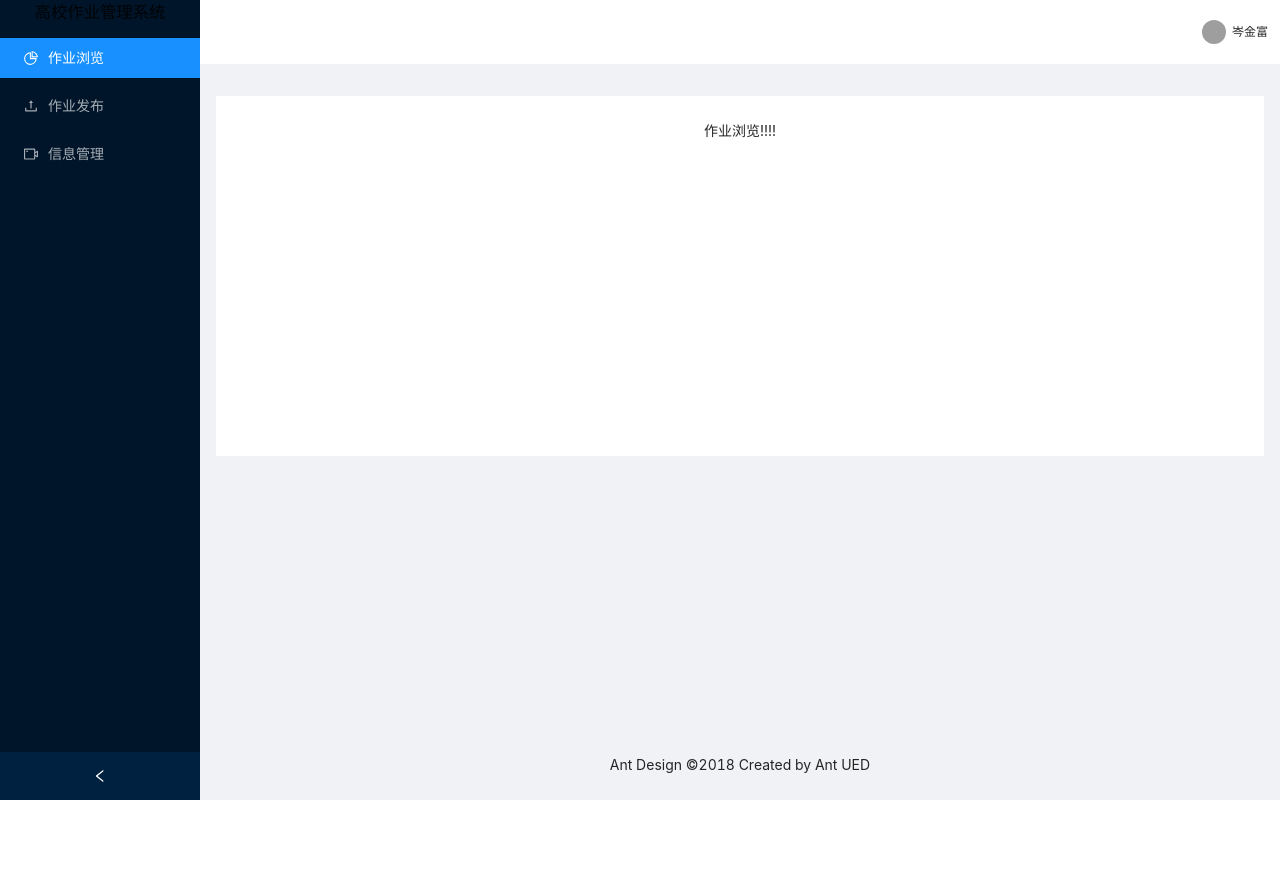
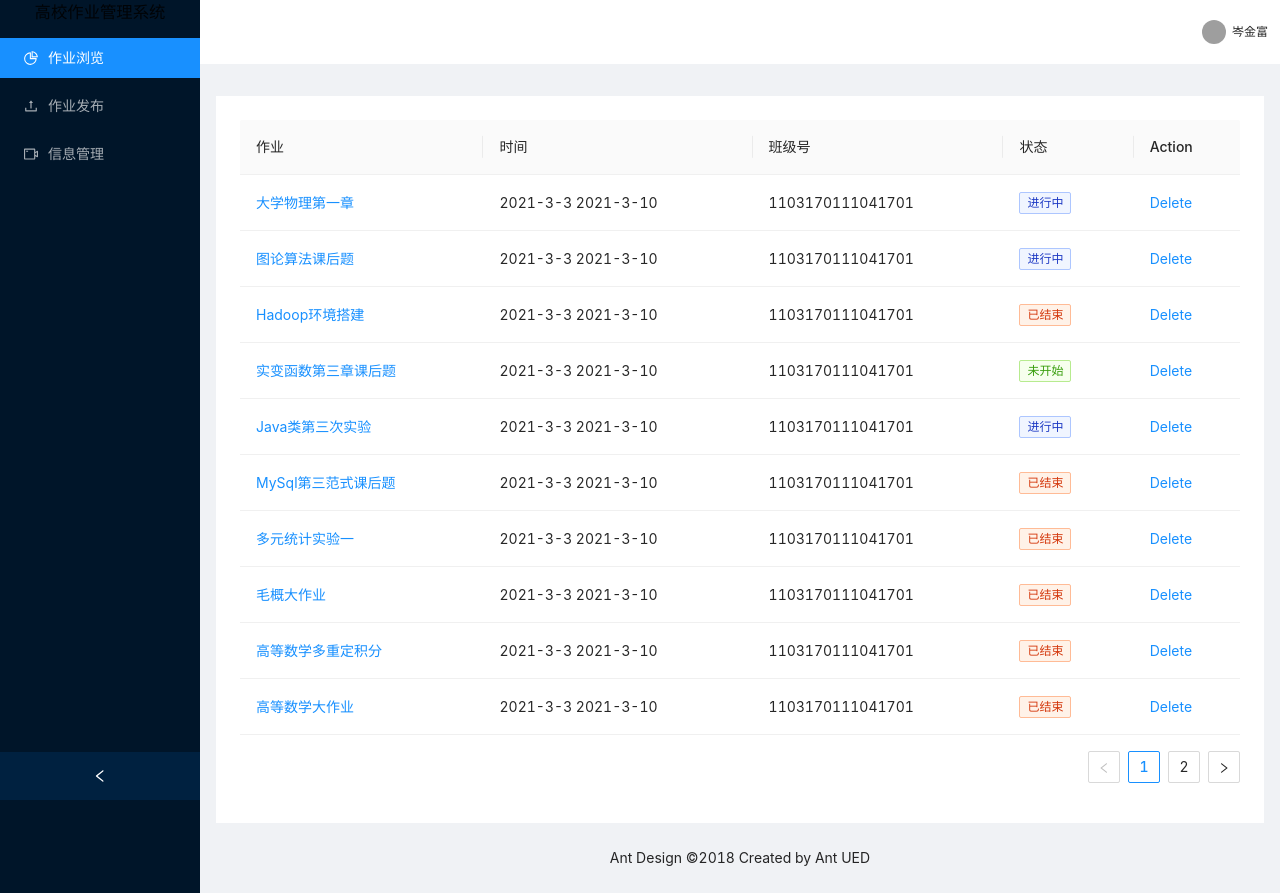
Before and after one commit to ryancen404/assignment-manager-frontend, a React (Create React App) app: page / in a window 1280 px wide. Before the commit the page ends 800 px from the top, so only its background shows below. Built offline with nearby package versions, Linux system fonts and the light colour scheme; grey boxes are pictures that could not be loaded.

Commit message:
complete browse table, define types

```diff
--- /dev/null
+++ b/src/pages/Browse/index.tsx
@@ -0,0 +1,64 @@
+import { Space, Table, Tag } from 'antd';
+import React, { CSSProperties } from 'react';
+
+import { AssignmentStatus } from "../../types"
+import {fakeAssignmentData} from "./mockData"
+
+interface BrowseProps {
+  style: CSSProperties,
+}
+
+const columns = [
+  {
+    title: "作业",
+    dataIndex: "name",
+    render: (text: string) =>(<a>{text}</a>),
+  },
+  {
+    title: '时间',
+    dataIndex: 'timeFromTo',
+  },
+  {
+    title: '班级号',
+    dataIndex: 'classNumber',
+  },
+  {
+    title: '状态',
+    dataIndex: 'status',
+    render: (text: AssignmentStatus) => {
+      let color = ''
+      if (text === '未开始') {
+        color = 'green';
+      } else if (text === '进行中'){
+        color = 'geekblue';
+      } else if (text === '已结束') {
+        color = 'volcano';
+      }
+      return (
+        <Tag color={color} key={"tag"}>
+              {text.toUpperCase()}
+        </Tag>
+      )
+    }
+  },
+  {
+    title: 'Action',
+    key: 'action',
+    render: (text: string) => (
+      <Space size="middle">
+        <a>Delete</a>
+      </Space>
+    ),
+  },
+];
+
+// 作业浏览组件
+const AssignmentBrowse = (props: BrowseProps) => {
+  return (
+    <div style={props.style}>
+      <Table columns={columns} dataSource={fakeAssignmentData} />
+    </div>
+  )
+}
+
+export default AssignmentBrowse;
--- /dev/null
+++ b/src/pages/Browse/mockData.ts
@@ -0,0 +1,76 @@
+import { Assignment } from "../../types"
+
+export const fakeAssignmentData: Assignment[] = [
+  {
+    name: "大学物理第一章",
+    timeFromTo: "2021-3-3 2021-3-10",
+    classNumber: ["11031701", "11041701"],
+    status: "进行中",
+  },
+  {
+    name: "图论算法课后题",
+    timeFromTo: "2021-3-3 2021-3-10",
+    classNumber: ["11031701", "11041701"],
+    status: "进行中",
+  },
+  {
+    name: "Hadoop环境搭建",
+    timeFromTo: "2021-3-3 2021-3-10",
+    classNumber: ["11031701", "11041701"],
+    status: "已结束",
+  },
+  {
+    name: "实变函数第三章课后题",
+    timeFromTo: "2021-3-3 2021-3-10",
+    classNumber: ["11031701", "11041701"],
+    status: "未开始",
+  },
+  {
+    name: "Java类第三次实验",
+    timeFromTo: "2021-3-3 2021-3-10",
+    classNumber: ["11031701", "11041701"],
+    status: "进行中",
+  },
+  {
+    name: "MySql第三范式课后题",
+    timeFromTo: "2021-3-3 2021-3-10",
+    classNumber: ["11031701", "11041701"],
+    status: "已结束",
+  },
+  {
+    name: "多元统计实验一",
+    timeFromTo: "2021-3-3 2021-3-10",
+    classNumber: ["11031701", "11041701"],
+    status: "已结束",
+  },
+  {
+    name: "毛概大作业",
+    timeFromTo: "2021-3-3 2021-3-10",
+    classNumber: ["11031701", "11041701"],
+    status: "已结束",
+  },
+  {
+    name: "高等数学多重定积分",
+    timeFromTo: "2021-3-3 2021-3-10",
+    classNumber: ["11031701", "11041701"],
+    status: "已结束",
+  },
+  {
+    name: "高等数学大作业",
+    timeFromTo: "2021-3-3 2021-3-10",
+    classNumber: ["11031701", "11041701"],
+    status: "已结束",
+  },
+  {
+    name: "高等数学大作业",
+    timeFromTo: "2021-3-3 2021-3-10",
+    classNumber: ["11031701", "11041701"],
+    status: "已结束",
+  },
+  {
+    name: "数学分析",
+    timeFromTo: "2021-3-3 2021-3-10",
+    classNumber: ["11031701", "11041701"],
+    status: "已结束",
+  },
+]
--- a/src/pages/Home/index.tsx
+++ b/src/pages/Home/index.tsx
@@ -1,17 +1,16 @@
-import { Breadcrumb, Layout, Menu, Image, message } from 'antd';
+import { Breadcrumb, Layout, Menu, message } from 'antd';
 import React, { CSSProperties, FC, useState } from 'react';
-import { Link, Redirect, Route, Switch } from 'react-router-dom';
-
+import { Link, Route, Switch } from 'react-router-dom';
 import {
-  MenuUnfoldOutlined,
-  MenuFoldOutlined,
-  UserOutlined,
   VideoCameraOutlined,
   UploadOutlined,
   PieChartOutlined,
 } from '@ant-design/icons';
+
 import "./index.css"
+
 import FixHeader from './components/FixHeader';
+import  AssignmentBrowse from "../Browse/index";
 
 const { Sider, Content, Footer } = Layout;
 
@@ -82,9 +81,7 @@ const Home: FC = () => {
               </div>
             </Route>
             <Route exact path={router.home}>
-              <div className="site-layout-background" style={contentStyle}>
-                作业浏览!!!!
-              </div>
+              <AssignmentBrowse style={contentStyle}/>
             </Route>
           </Content>
           <Footer style={{ textAlign: 'center' }}>Ant Design ©2018 Created by Ant UED</Footer>
@@ -98,5 +95,6 @@ export default Home;
 
 const contentStyle: CSSProperties = {
   padding: 24,
-  minHeight: 360
+  minHeight: 360,
+  background: "#fff",
 }
--- /dev/null
+++ b/src/types.ts
@@ -0,0 +1,41 @@
+export interface Assignment {
+  name: string,
+  description?: string,
+  // 时间区间
+  timeFromTo: string,
+  // 班级号
+  classNumber: string[],
+  status: AssignmentStatus,
+  // actions: string,
+}
+
+export type AssignmentStatus = '未开始' | '进行中' | '已结束'
+
+export interface Teacher {
+  username: string,
+  avator: string,
+  classs: Class[],
+}
+
+/**
+ * 班级实体
+ */
+export interface Class {
+  className: string,
+  students: ClassStudent[]
+}
+
+/**
+ * 班级的学生信息
+ */
+export interface ClassStudent {
+  studentNumber: string,
+  studentName: string,
+  className: string,
+}
+
+export interface StudentUser {
+  username: string,
+  avator: string,
+  studentNumber: string,
+}
```
